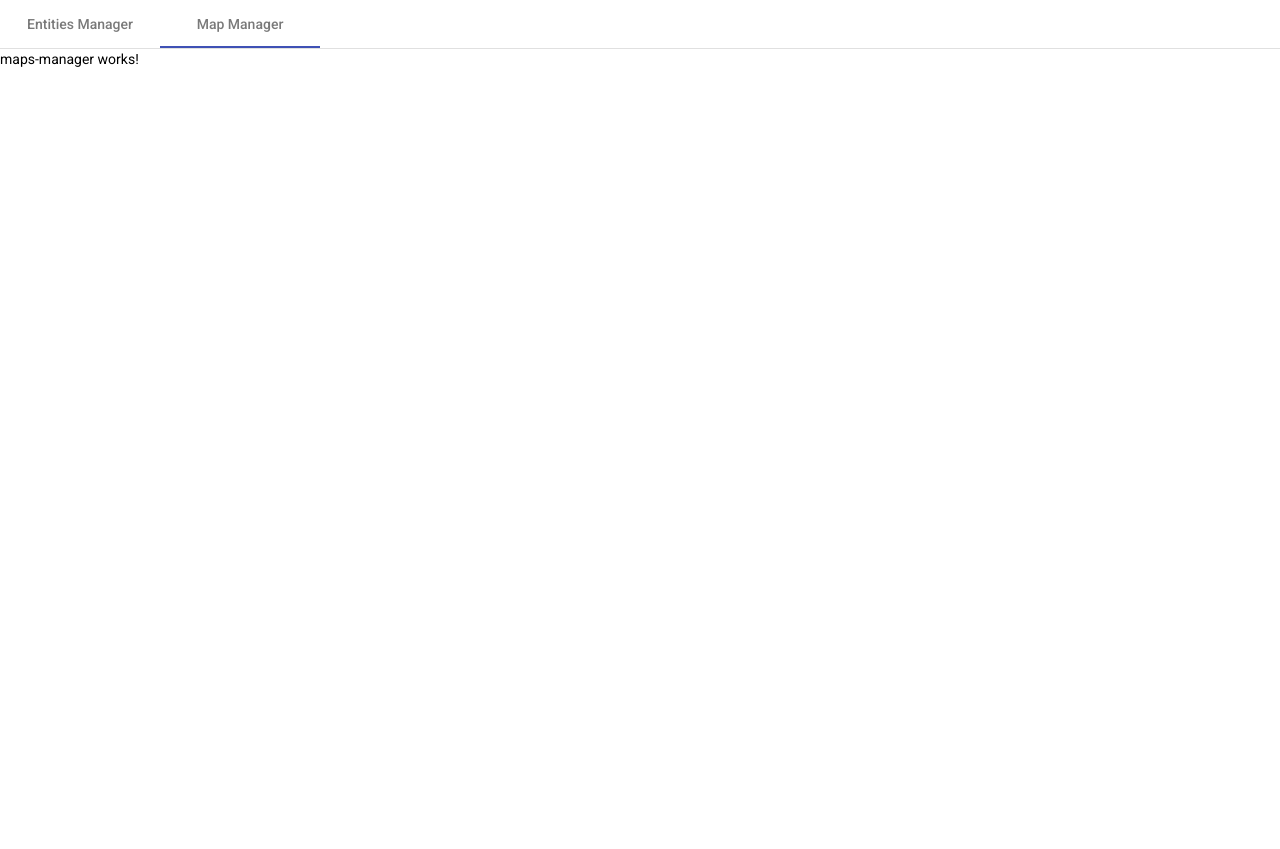
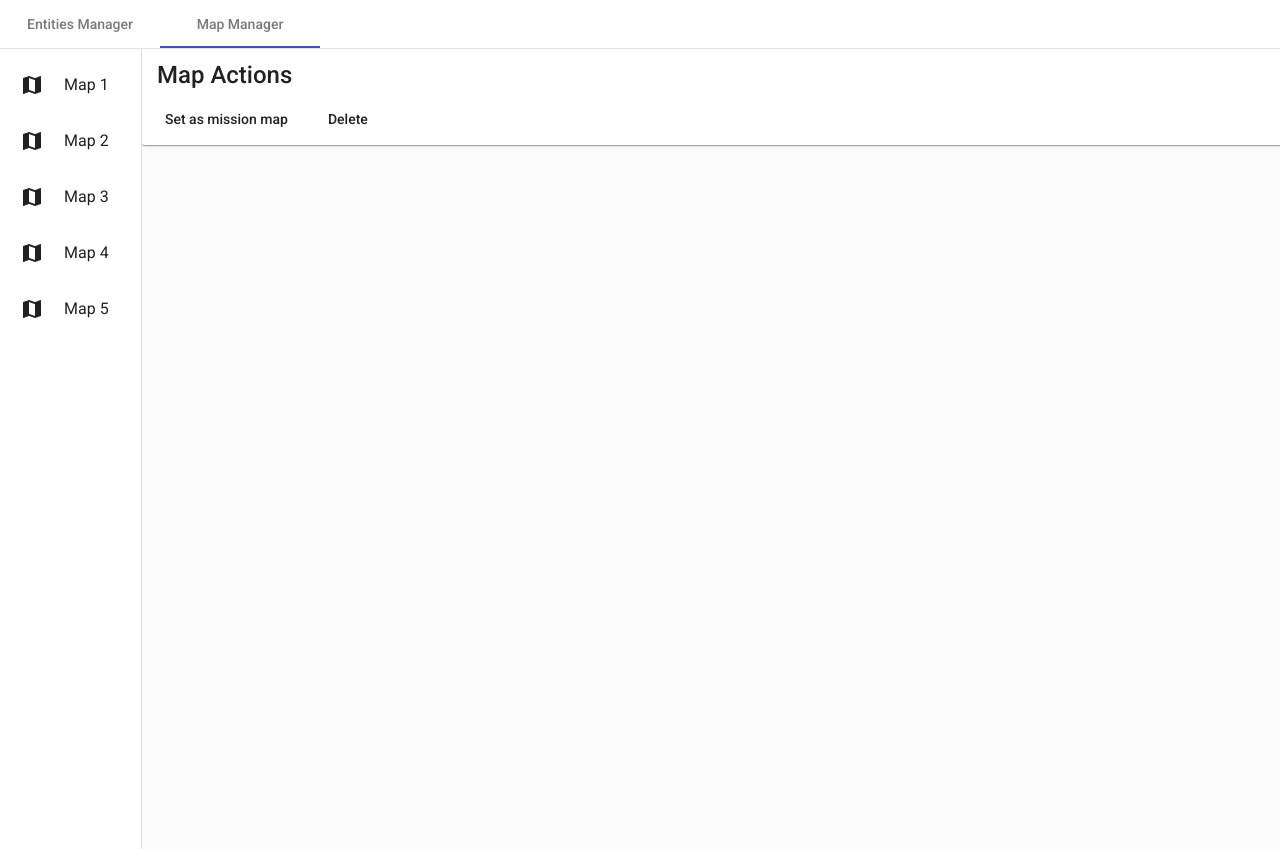
Before and after one commit to RoiPeretz/CleanCodeProject, an Angular app in the folder Apps/MapeeAngularClient/: page /maps in a window 1280 px wide. Before the commit the page ends 800 px from the top, so only its background shows below. Built offline with nearby package versions, Linux system fonts and the light colour scheme.

Commit message:
maps component - added list of maps from provider

```diff
--- a/Apps/MapeeAngularClient/src/app/Services/Maps/mapDummyData.ts
+++ b/Apps/MapeeAngularClient/src/app/Services/Maps/mapDummyData.ts
@@ -1,4 +1,4 @@
-import { MapModel } from 'src/app/Models/MapModel/mapModel';
+import { MapModel } from 'src/app/models/MapModel/mapModel';
 
 export var MapDummyData: MapModel[] = [
   new MapModel('Map 1', 'Map 1 content'),
--- a/Apps/MapeeAngularClient/src/app/Services/Maps/maps.service.ts
+++ b/Apps/MapeeAngularClient/src/app/Services/Maps/maps.service.ts
@@ -1,5 +1,5 @@
 import { Injectable } from '@angular/core';
-import { IMapModel } from 'src/app/Models/MapModel/iMapModel';
+import { IMapModel } from 'src/app/models/MapModel/iMapModel';
 import { MapDummyData } from './mapDummyData';
 
 @Injectable({
--- a/Apps/MapeeAngularClient/src/app/components/maps-manager/maps-manager.component.css
+++ b/Apps/MapeeAngularClient/src/app/components/maps-manager/maps-manager.component.css
@@ -0,0 +1,13 @@
+#drawer-container {
+  top: 0;
+  width: 100%;
+  height: 100%;
+  bottom: 0;
+}
+
+#drawer-content {
+  top: 0;
+  width: 100%;
+  height: 100%;
+  bottom: 0;
+}
--- a/Apps/MapeeAngularClient/src/app/components/maps-manager/maps-manager.component.html
+++ b/Apps/MapeeAngularClient/src/app/components/maps-manager/maps-manager.component.html
@@ -1 +1,23 @@
-<p>maps-manager works!</p>
+<mat-drawer-container id="drawer-container">
+  <mat-drawer mode="side" opened>
+    <div>
+      <mat-selection-list [multiple]="false">
+        <mat-list-option *ngFor="let map of Maps">
+          <mat-icon matListIcon>map</mat-icon>
+          {{ map.name }}
+        </mat-list-option>
+      </mat-selection-list>
+    </div>
+  </mat-drawer>
+  <mat-drawer-content id="drawer-content">
+    <div>
+      <mat-card>
+        <mat-card-title>Map Actions</mat-card-title>
+        <mat-card-actions>
+          <button mat-button>Set as mission map</button>
+          <button mat-button>Delete</button>
+        </mat-card-actions>
+      </mat-card>
+    </div>
+  </mat-drawer-content>
+</mat-drawer-container>
--- a/Apps/MapeeAngularClient/src/app/components/maps-manager/maps-manager.component.ts
+++ b/Apps/MapeeAngularClient/src/app/components/maps-manager/maps-manager.component.ts
@@ -1,4 +1,5 @@
 import { Component, OnInit } from '@angular/core';
+import { IMapModel } from 'src/app/models/MapModel/iMapModel';
 import { MapsService } from '../../Services/Maps/maps.service';
 
 @Component({
@@ -7,7 +8,16 @@ import { MapsService } from '../../Services/Maps/maps.service';
   styleUrls: ['./maps-manager.component.css'],
 })
 export class MapsManagerComponent implements OnInit {
-  constructor(private readonly MapService: MapsService) {}
+  public Maps: IMapModel[];
+
+  constructor(private readonly MapService: MapsService) {
+    var current = MapService.GetAllMaps();
+    this.Maps = Array.from(current);
+  }
 
   ngOnInit(): void {}
+
+  mapSelectionChanged(map: IMapModel) {
+    console.log(map);
+  }
 }
```
Also changed, not shown: Apps/MapeeAngularClient/src/app/app.module.ts (+10 -0 lines).
